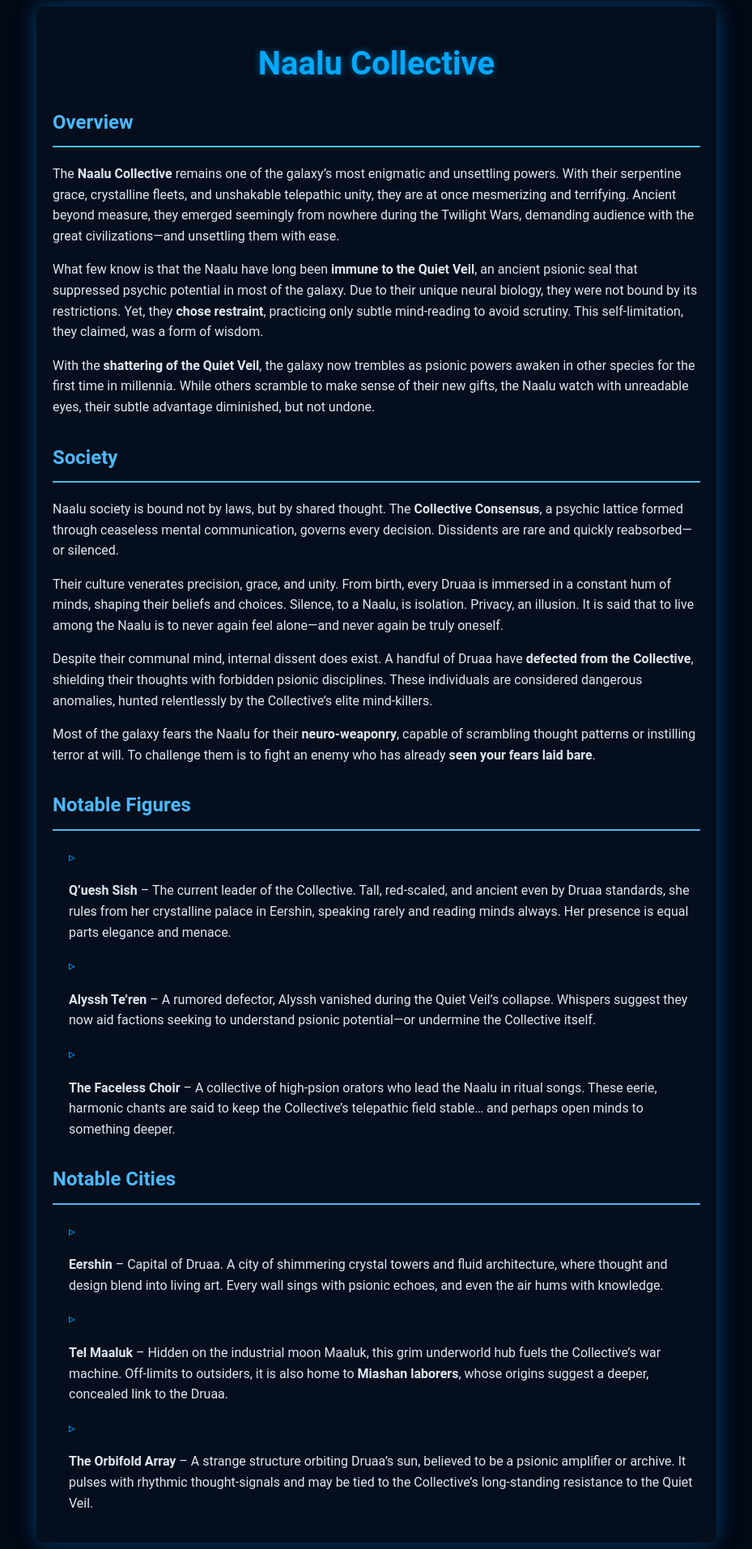
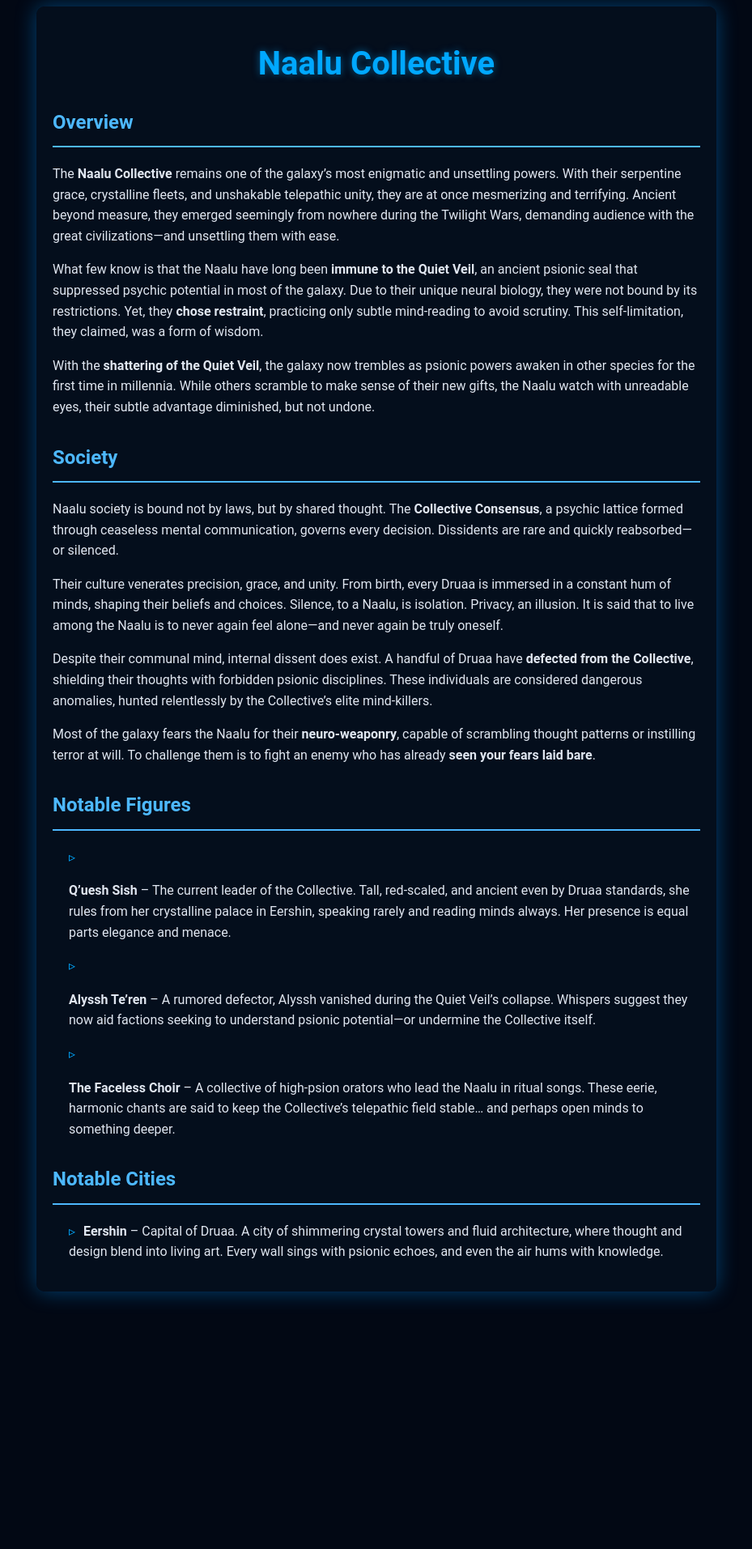
Before and after one commit to Hyperion-box/Hyperion-box.github.io, a Jekyll site: the page built from _codex/factions/naalu.md, in a window 1280 px wide. Shown: the whole page at 81% size, without its empty margins (175-1104 px from the left). Built offline with Jekyll 4.4.1, drawn with Linux system fonts in a browser that asks for light colours.

Commit message:
Remove Naalu locations

```diff
--- a/_codex/factions/naalu.md
+++ b/_codex/factions/naalu.md
@@ -34,7 +34,3 @@ Most of the galaxy fears the Naalu for their **neuro-weaponry**, capable of scra
 ## Notable Cities
 
 - **Eershin** – Capital of Druaa. A city of shimmering crystal towers and fluid architecture, where thought and design blend into living art. Every wall sings with psionic echoes, and even the air hums with knowledge.
-
-- **Tel Maaluk** – Hidden on the industrial moon Maaluk, this grim underworld hub fuels the Collective’s war machine. Off-limits to outsiders, it is also home to **Miashan laborers**, whose origins suggest a deeper, concealed link to the Druaa.
-
-- **The Orbifold Array** – A strange structure orbiting Druaa’s sun, believed to be a psionic amplifier or archive. It pulses with rhythmic thought-signals and may be tied to the Collective’s long-standing resistance to the Quiet Veil.
```
